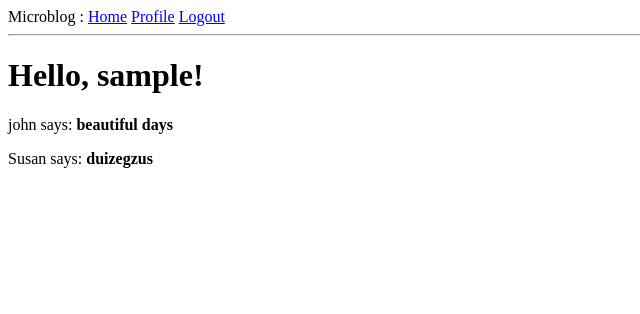
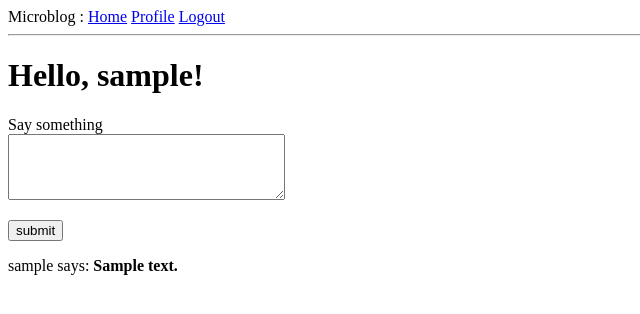
Before and after one commit to arsiak/microblog, a Flask app: page / in a window 1280 px wide. Shown: the top 314 px of the page, without its empty margins (0-640 px from the left). Run offline with Flask 2, Linux system fonts and the light colour scheme; the first user in the database is signed in; tables that the repository leaves empty hold one stand-in row (Sample ...).

Commit message:
Add form in Index to post new posts

```diff
--- a/app/forms.py
+++ b/app/forms.py
@@ -8,6 +8,10 @@ class LoginForm(FlaskForm):
     password = PasswordField("Paswword", validators = [DataRequired()])
     remember_me = BooleanField("Remember me")
     submit = SubmitField("Submit")
+
+class PostForm(FlaskForm):
+    post = TextAreaField('Say something', validators=[DataRequired(), Length(min=1, max=140)])
+    submit = SubmitField('submit')
 
 class RegistrationForm(FlaskForm):
     username = StringField('Username', validators=[DataRequired()])
--- a/app/routes.py
+++ b/app/routes.py
@@ -5,25 +5,22 @@ from datetime import datetime
 
 from app import app
 from app import db
-from app.forms import LoginForm, RegistrationForm, EditProfilForm
-from app.models import User
+from app.forms import LoginForm, RegistrationForm, EditProfilForm, PostForm
+from app.models import User, Post
 
-@app.route('/')
-@app.route('/index')
+@app.route('/', methods=['GET','POST'])
+@app.route('/index', methods=['GET','POST'])
 @login_required
 def index():
-    posts = [
-    {
-        "author" : { "username" : "john"},
-        "body" : "beautiful days"
-
-    },
-    {
-        "author" : { "username" : "Susan"},
-        "body" : "duizegzus"
-    }
-    ]
-    return render_template('index.html', title="Home Page", posts=posts)
+    form = PostForm()
+    if form.validate_on_submit():
+        post = Post(body=form.post.data, author=current_user)
+        db.session.add(post)
+        db.session.commit()
+        flash('Your post is now live !')
+        return redirect(url_for('index'))
+    posts = current_user.followed_posts().all()
+    return render_template('index.html', title="Home Page", form=form, posts=posts)
 
 @app.route('/login', methods=['GET','POST'])
 def login():
--- a/app/templates/index.html
+++ b/app/templates/index.html
@@ -2,6 +2,17 @@
 
 {% block content %}
     <h1>Hello, {{ current_user.username }}!</h1>
+    <form action="" method="POST">
+        {{ form.hidden_tag() }}
+        <p>
+            {{ form.post.label }} <br>
+            {{ form.post(cols=32, rows=4)}} <br>
+            {% for error in form.post.errors %}
+                <span style="color:red;">[ {{error}} ]</span>
+            {% endfor %}
+        </p>
+        <p> {{form.submit}} </p>
+    </form>
     {% for post in posts %}
         <div> <p> {{post.author.username}} says: <b> {{post.body}} </b> </p></div>
     {% endfor %}
```
Also changed, not shown: app/templates/user.html (+6 -1 lines), app.db.
